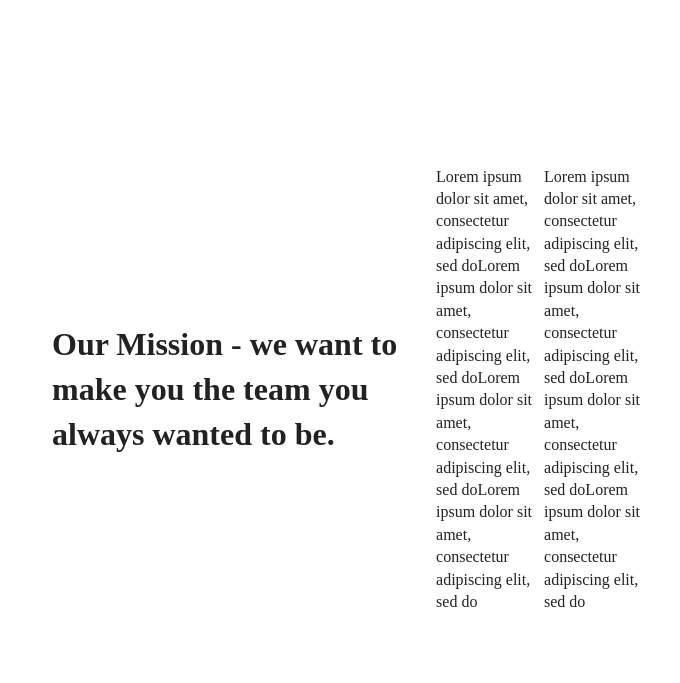
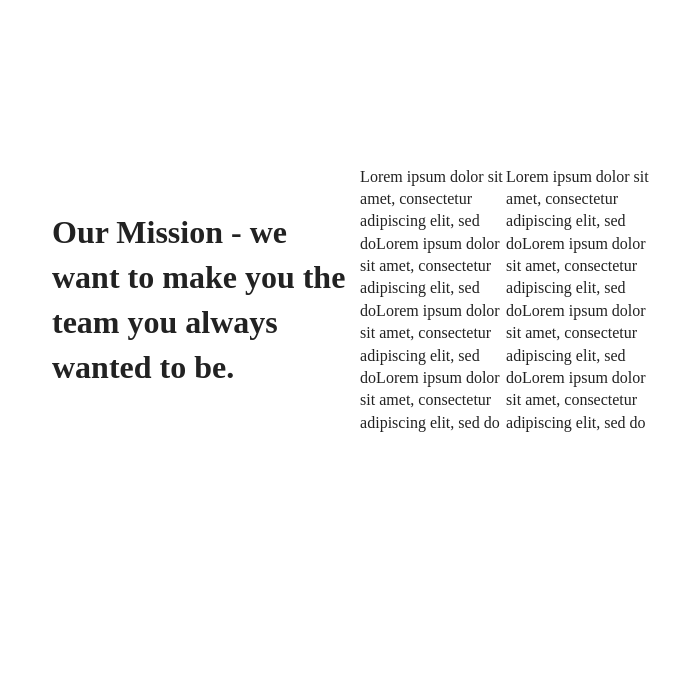
Before and after one commit to brii-codes/Unplugged-Retreat, a website: page about/index.html in a window 1280 px wide. Shown: the part 60-743 px from the top of the page, without its empty margins (288-968 px from the left). Drawn offline with Linux system fonts and the light colour scheme; files that its build step writes are made by us from their sources; files whose address does not match are found by name.

Commit message:
Added width to mission h1

```diff
--- a/css/main.css
+++ b/css/main.css
@@ -447,6 +447,9 @@
     align-items: center;
     padding: 20px;
 }
+.mission h1{
+  width: 95%;
+}
 
 .mission-content p {
     width: 45%;
```
